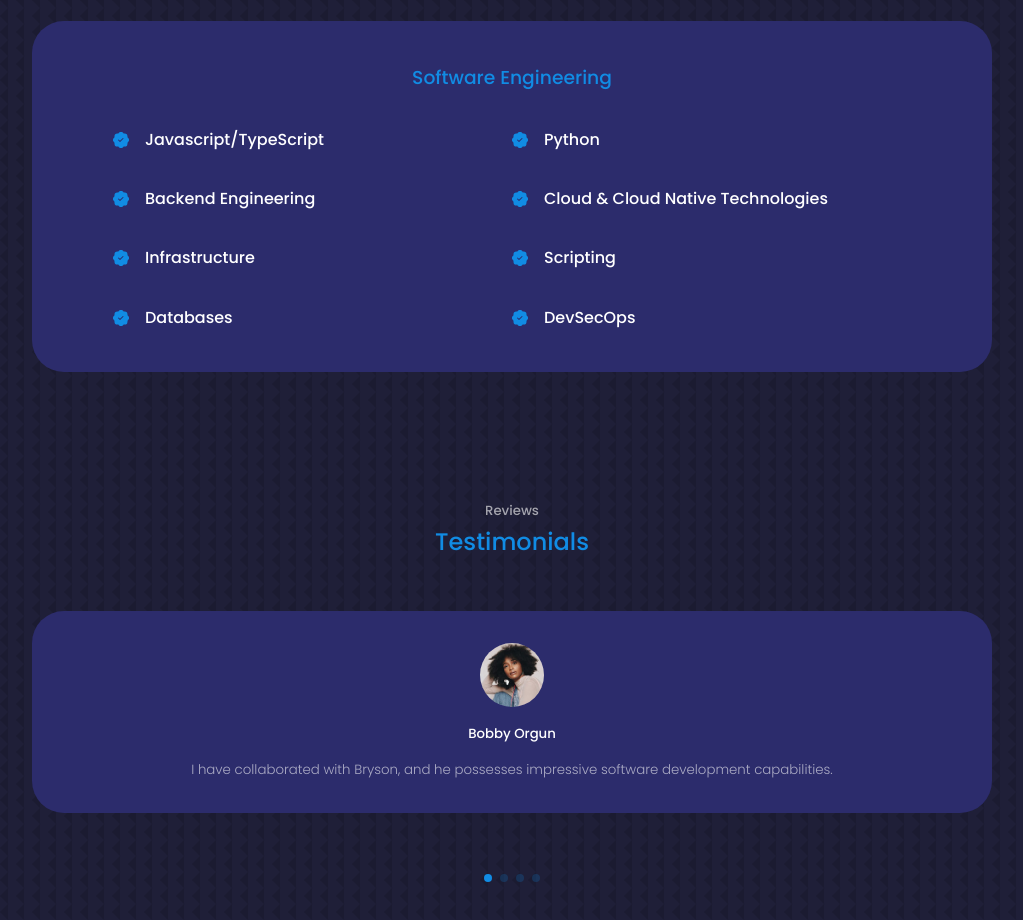
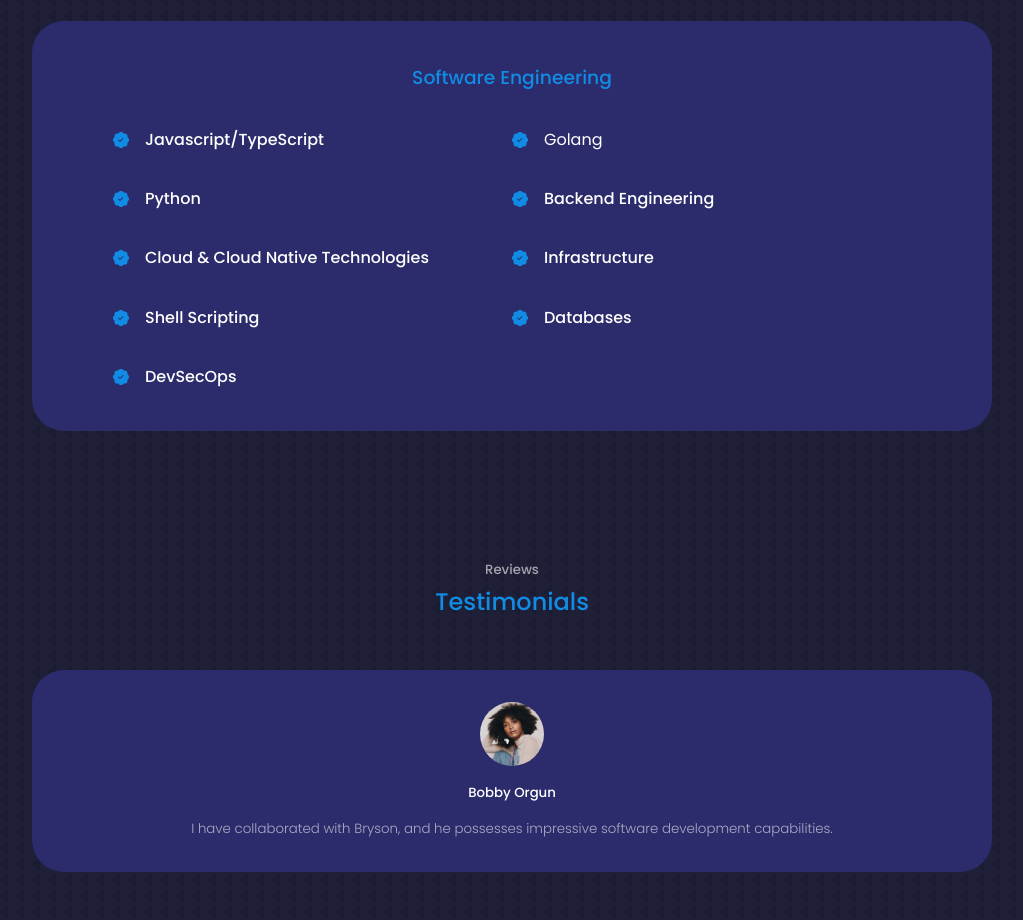
Before and after one commit to brysonwaisi/my-portfolio, a React (Create React App) app: page / in a window 1280 px wide. Shown: the part 1640-2560 px from the top of the page, without its empty margins (128-1151 px from the left). Built offline with nearby package versions, Linux system fonts and the light colour scheme.

Commit message:
Update Experience.jsx

```diff
--- a/src/Components/experience/Experience.jsx
+++ b/src/Components/experience/Experience.jsx
@@ -16,6 +16,12 @@
               <BsPatchCheckFill className="experience__details-icon" />
               <div>
                 <h4>Javascript/TypeScript</h4>
+              </div>
+            </article>
+            <article className="experience__details">
+              <BsPatchCheckFill className="experience__details-icon" />
+              <div>
+                Golang
               </div>
             </article>
             <article className="experience__details">
@@ -45,7 +51,7 @@
             <article className="experience__details">
               <BsPatchCheckFill className="experience__details-icon" />
               <div>
-                <h4>Scripting</h4>
+                <h4>Shell Scripting</h4>
               </div>
             </article>
             <article className="experience__details">
```
